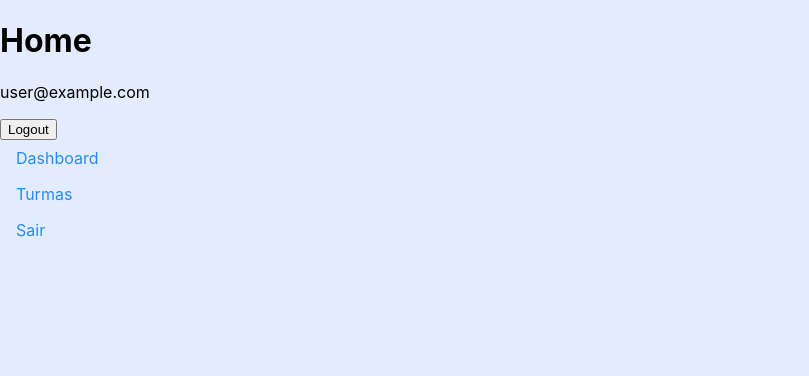
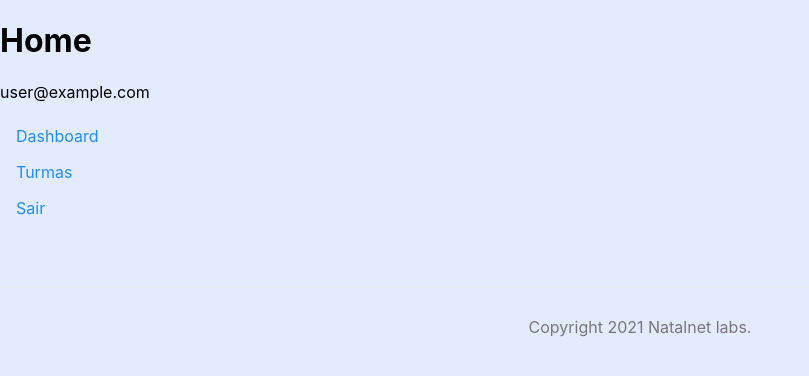
Before and after one commit to orivaldosantana/dataviewer_t1, a Next.js app: page / in a window 1280 px wide. Shown: the top 376 px of the page, without its empty margins (0-809 px from the left). Built offline with nearby package versions, Linux system fonts and the light colour scheme; no server answers; sample sign-in values are in the browser's storage.

Commit message:
Versão inicial do rodapé

```diff
--- /dev/null
+++ b/components/Footer.js
@@ -0,0 +1,5 @@
+const Footer = () => {
+  return <footer> Copyright 2021 Natalnet labs. </footer>
+}
+
+export default Footer
--- a/components/Navbar.js
+++ b/components/Navbar.js
@@ -26,7 +26,9 @@ const Navbar = () => {
           <Link href="/classes">Turmas</Link>
         </li>
         <li className={styles.li}>
-          <a onClick={handleAnchorLogoutClick}>Sair</a>
+          <Link href="/login">
+            <a onClick={handleAnchorLogoutClick}>Sair</a>
+          </Link>
         </li>
       </ul>
     </nav>
--- a/pages/index.js
+++ b/pages/index.js
@@ -3,28 +3,20 @@ import { useAuth } from '../context/AuthContext'
 import { useRouter } from 'next/router'
 import { useState } from 'react'
 import Navbar from '../components/Navbar'
+import Footer from '../components/Footer'
 
 export default function Home() {
   const [error, setError] = useState('')
   const router = useRouter()
   const { currentUser, logout } = useAuth()
 
-  async function handleLogout() {
-    setError('')
-    try {
-      await logout()
-      router.push('/login')
-    } catch {
-      setError('Falha ao realizar logout!')
-    }
-  }
-
   return (
     <div>
       <h1>Home </h1>
       <p>{currentUser.email}</p>
-      <button onClick={handleLogout}> Logout </button>
+
       <Navbar />
+      <Footer />
     </div>
   )
 }
--- a/styles/globals.css
+++ b/styles/globals.css
@@ -10,6 +10,15 @@ body {
 a {
   color: inherit;
   text-decoration: none;
+}
+
+footer {
+  display: block;
+  text-align: center;
+  padding: 30px 0;
+  margin-top: 60px;
+  color: #777;
+  border-top: 1px solid #eaeaea;
 }
 
 .errorcard {
```
Also changed, not shown: public/logo_name_h.svg (added).
